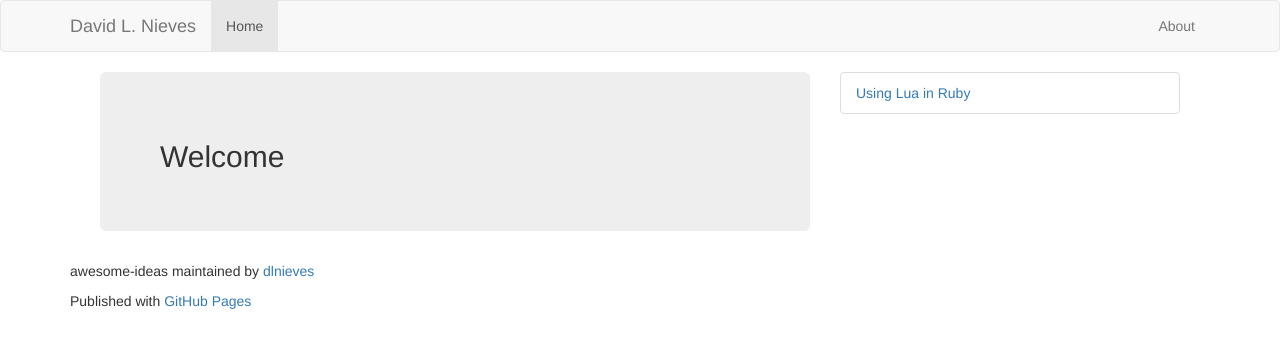
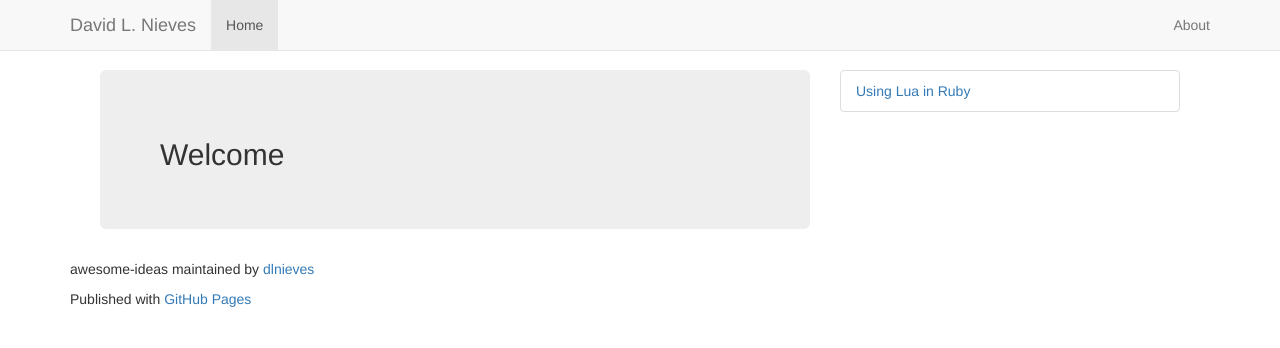
Before and after one commit to dlnieves/awesome-ideas, a Jekyll site: the page built from index.html, in a window 1280 px wide. Shown: the top 348 px of the page. Built offline with Jekyll 4.4.1, drawn with Linux system fonts in a browser that asks for light colours; the repository's description, which GitHub fills in, is left out.

Commit message:
Update default.html

```diff
--- a/_layouts/default.html
+++ b/_layouts/default.html
@@ -14,6 +14,12 @@
     <link rel="stylesheet" type="text/css" media="screen" href="{{ '/assets/bootstrap-responsive.min.css?v=' | append: site.github.build_revision | relative_url }}">
 
     <title>David L. Nieves | {{ page.title | default: site.github.repository_name }}</title>
+    <style>
+      body {
+        padding-top: 70px;
+        padding-bottom: 30px;
+        }
+    </style>
   </head>
 
   <body role="document">
@@ -23,7 +29,7 @@
     <!-- FOOTER  -->
 
      <!-- Fixed navbar -->
-    <nav class="navbar navbar-default">
+    <nav class="navbar navbar-default navbar-fixed-top">
       <div class="container">
         <div class="navbar-header">
           <button type="button" class="navbar-toggle collapsed" data-toggle="collapse" data-target="#navbar" aria-expanded="false" aria-controls="navbar">
```
